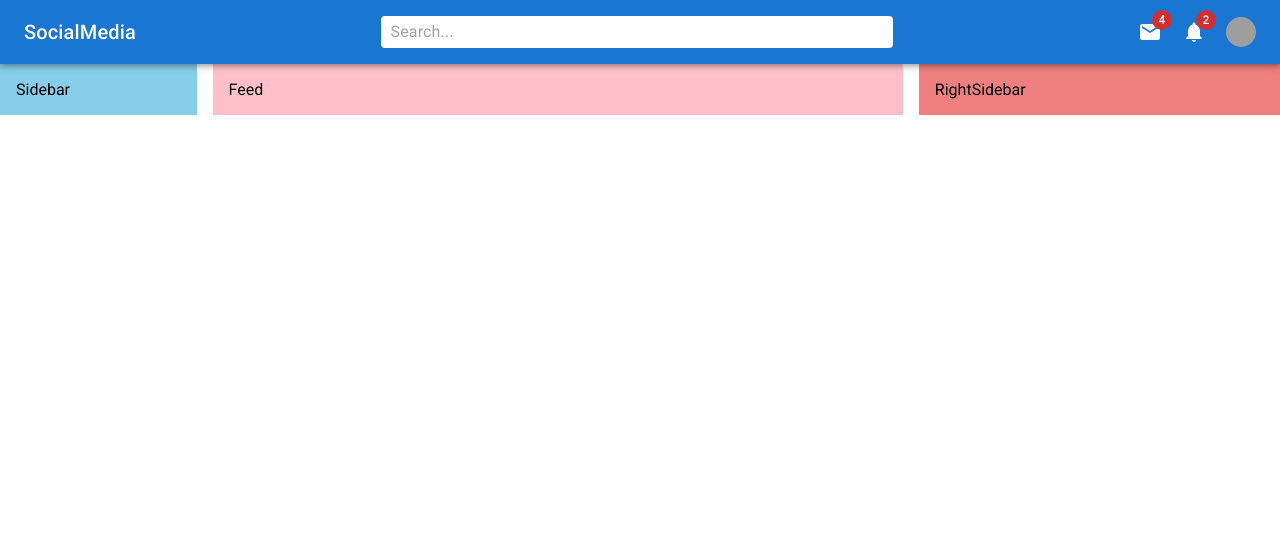
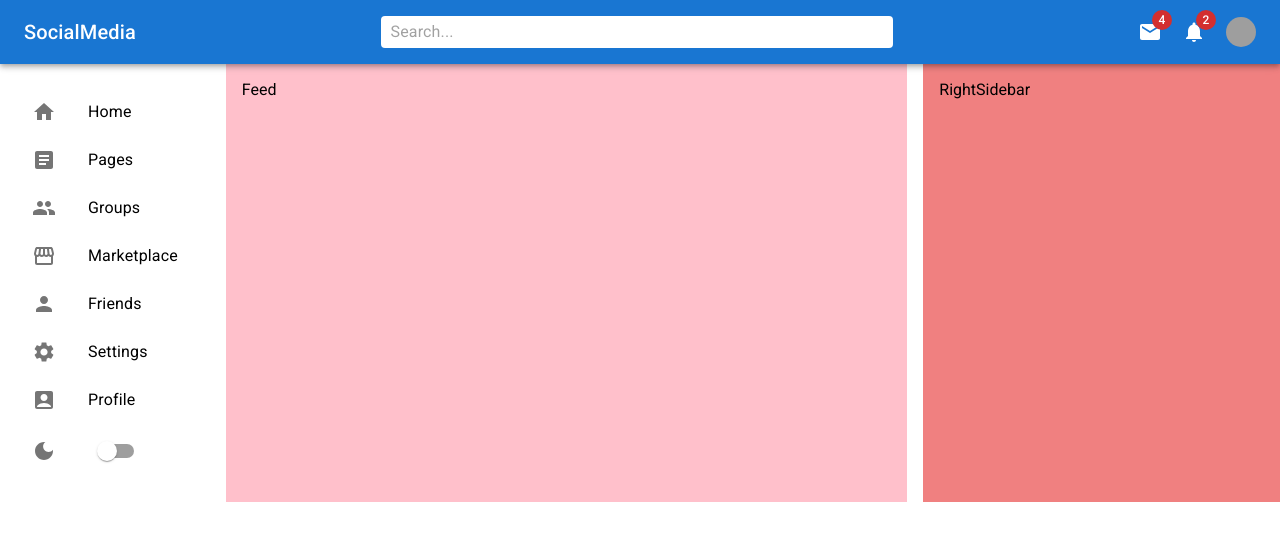
Before and after one commit to darrencal/mui-social-media, a React (Create React App) app: page / in a window 1280 px wide. Shown: the top 540 px of the page. Built offline with nearby package versions, Linux system fonts and the light colour scheme; grey boxes are pictures that could not be loaded.

Commit message:
Create sidebar menu

```diff
--- a/src/components/Sidebar.jsx
+++ b/src/components/Sidebar.jsx
@@ -1,10 +1,27 @@
-import { Box } from '@mui/material';
 import React from 'react';
+import {
+  AccountBox,
+  Article,
+  DarkMode,
+  Group,
+  Home,
+  Person,
+  Settings,
+  Storefront,
+} from '@mui/icons-material';
+import {
+  Box,
+  List,
+  ListItem,
+  ListItemButton,
+  ListItemIcon,
+  ListItemText,
+  Switch,
+} from '@mui/material';
 
 const Sidebar = () => {
   return (
     <Box
-      bgcolor="skyblue"
       flex={1}
       p={2}
       sx={{
@@ -14,7 +31,72 @@
         },
       }}
     >
-      Sidebar
+      <List>
+        <ListItem disablePadding>
+          <ListItemButton>
+            <ListItemIcon>
+              <Home />
+            </ListItemIcon>
+            <ListItemText primary="Home" />
+          </ListItemButton>
+        </ListItem>
+        <ListItem disablePadding>
+          <ListItemButton>
+            <ListItemIcon>
+              <Article />
+            </ListItemIcon>
+            <ListItemText primary="Pages" />
+          </ListItemButton>
+        </ListItem>
+        <ListItem disablePadding>
+          <ListItemButton>
+            <ListItemIcon>
+              <Group />
+            </ListItemIcon>
+            <ListItemText primary="Groups" />
+          </ListItemButton>
+        </ListItem>
+        <ListItem disablePadding>
+          <ListItemButton>
+            <ListItemIcon>
+              <Storefront />
+            </ListItemIcon>
+            <ListItemText primary="Marketplace" />
+          </ListItemButton>
+        </ListItem>
+        <ListItem disablePadding>
+          <ListItemButton>
+            <ListItemIcon>
+              <Person />
+            </ListItemIcon>
+            <ListItemText primary="Friends" />
+          </ListItemButton>
+        </ListItem>
+        <ListItem disablePadding>
+          <ListItemButton>
+            <ListItemIcon>
+              <Settings />
+            </ListItemIcon>
+            <ListItemText primary="Settings" />
+          </ListItemButton>
+        </ListItem>
+        <ListItem disablePadding>
+          <ListItemButton>
+            <ListItemIcon>
+              <AccountBox />
+            </ListItemIcon>
+            <ListItemText primary="Profile" />
+          </ListItemButton>
+        </ListItem>
+        <ListItem disablePadding>
+          <ListItemButton>
+            <ListItemIcon>
+              <DarkMode />
+            </ListItemIcon>
+            <Switch />
+          </ListItemButton>
+        </ListItem>
+      </List>
     </Box>
   );
 };
```
